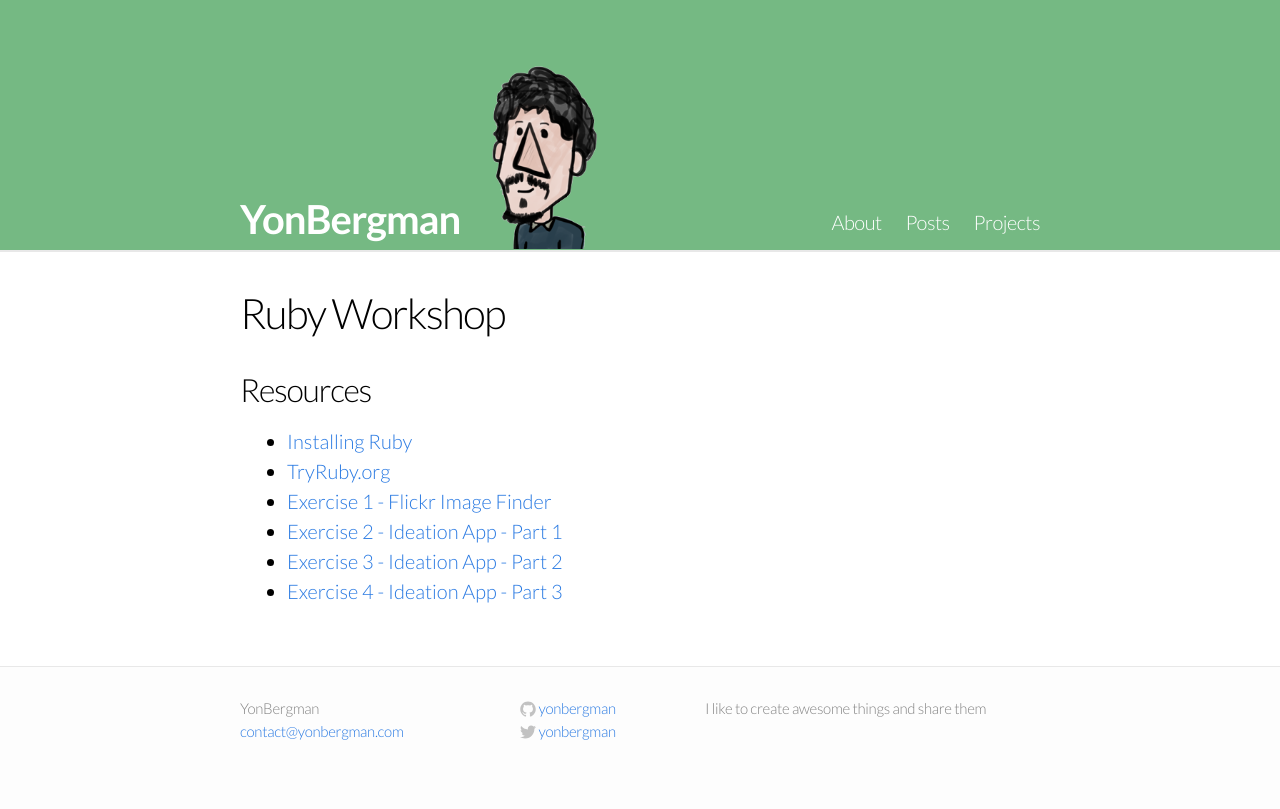
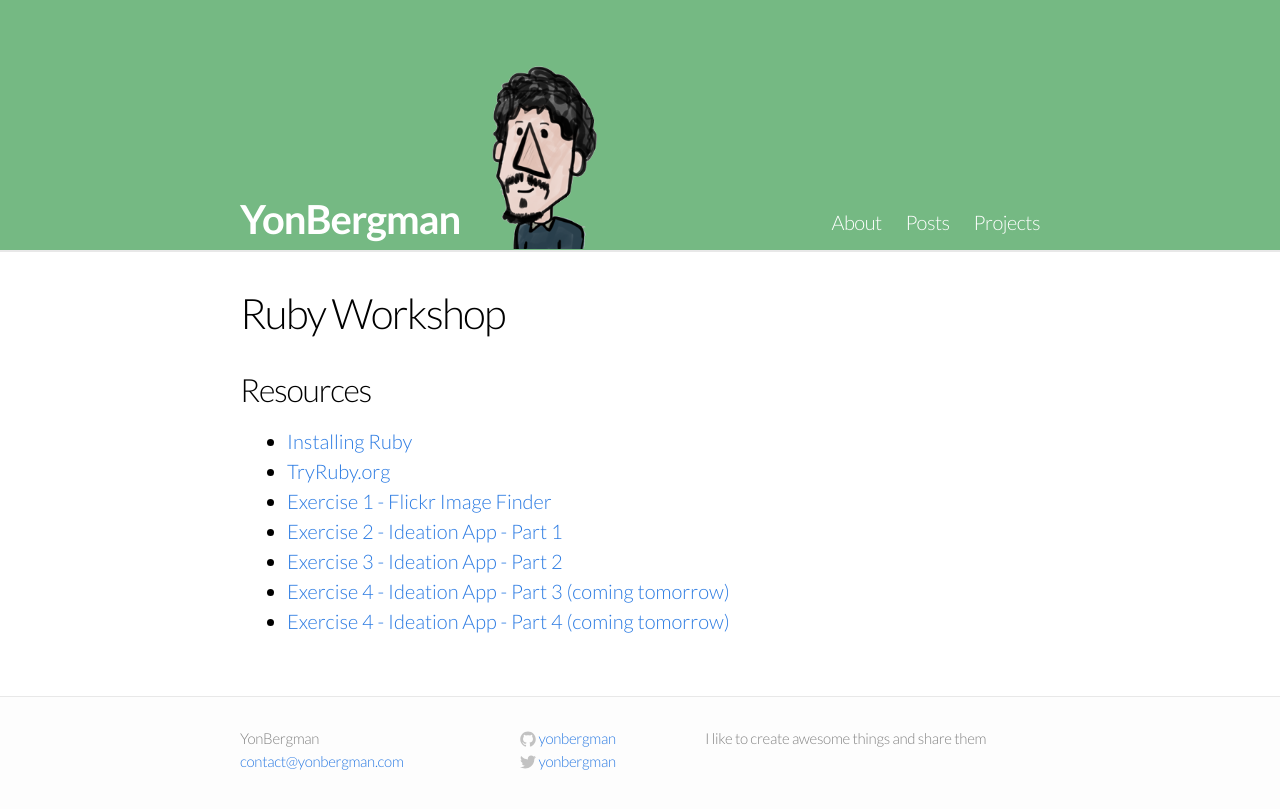
Before and after one commit to yonbergman/blog, a Jekyll site: the page built from workshop.md, in a window 1280 px wide. Shown: the top 809 px of the page. Built offline with Jekyll 4.4.1, drawn with Linux system fonts in a browser that asks for light colours; Markdown is read by kramdown in place of the engine named in the settings.

Commit message:
coming soon

```diff
--- a/workshop.md
+++ b/workshop.md
@@ -11,4 +11,5 @@ header: false
 * [Exercise 1 - Flickr Image Finder](/workshop/exercise-1)
 * [Exercise 2 - Ideation App - Part 1](/workshop/exercise-2)
 * [Exercise 3 - Ideation App - Part 2](/workshop/exercise-3)
-* [Exercise 4 - Ideation App - Part 3](/workshop/exercise-4)
+* [Exercise 4 - Ideation App - Part 3 (coming tomorrow)](#)
+* [Exercise 4 - Ideation App - Part 4 (coming tomorrow)](#)
```
